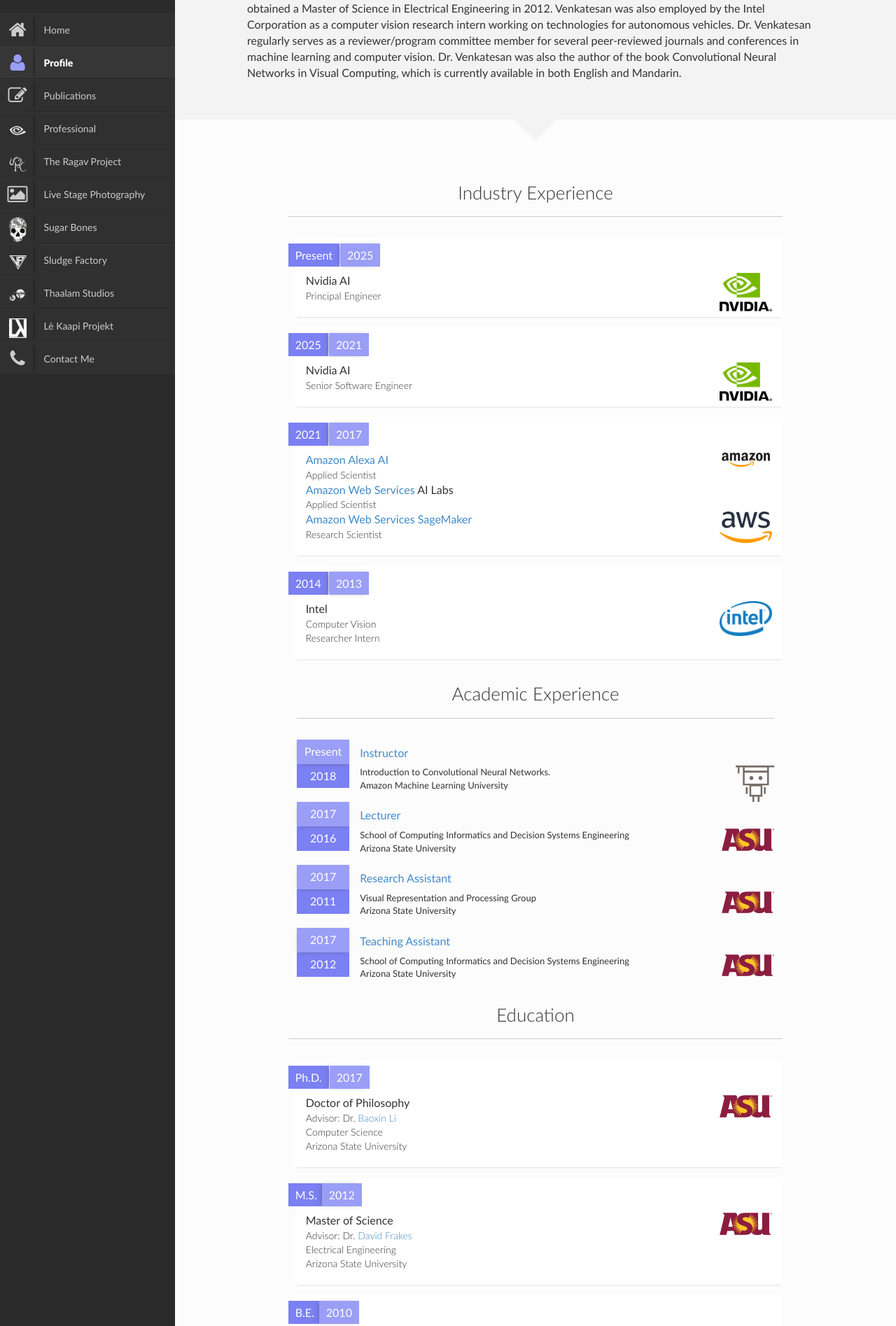
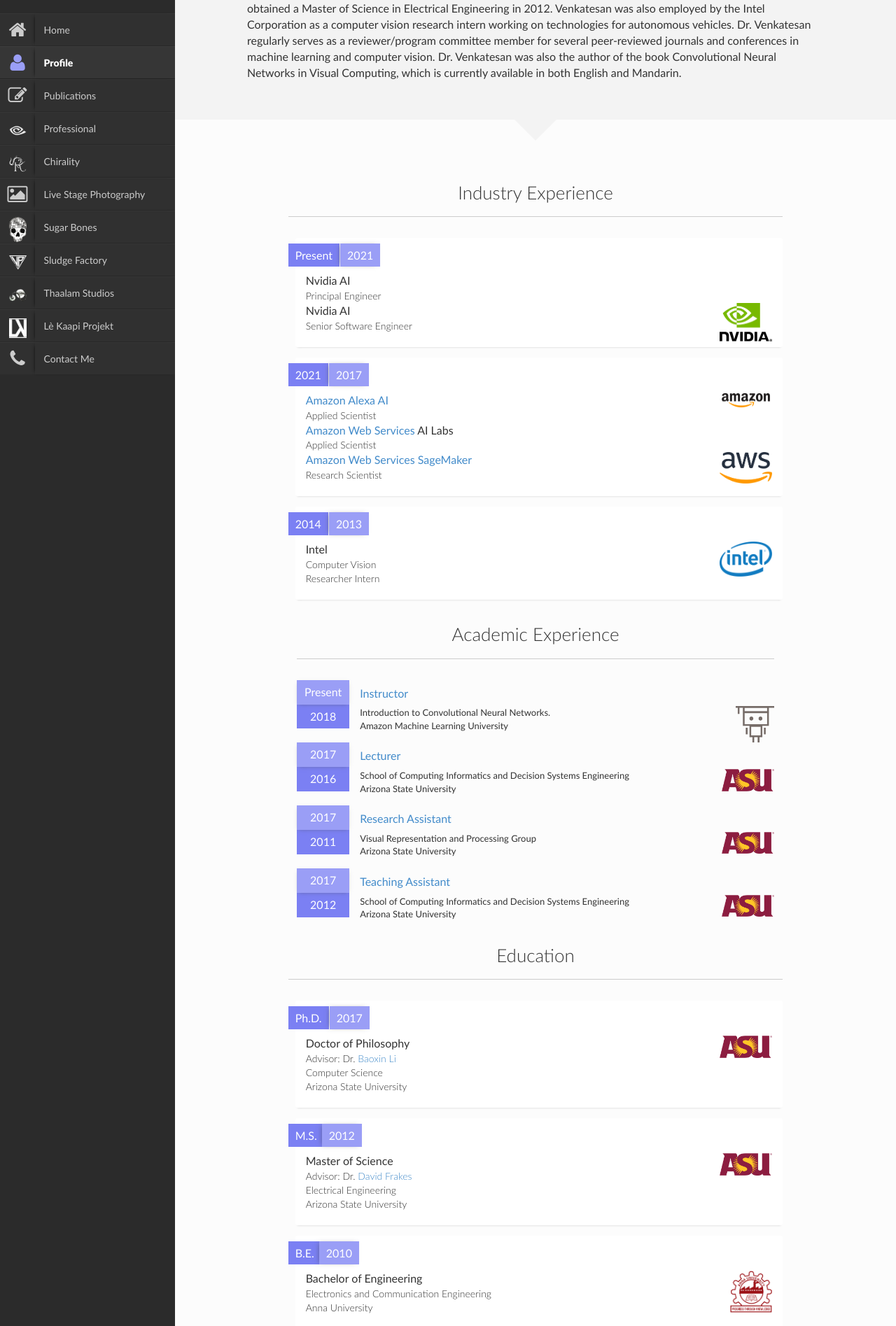
Before and after one commit to ragavvenkatesan/ragavvenkatesan.github.io, a Jekyll site: the page built from profile.html, in a window 1280 px wide. Shown: the part 376-2271 px from the top of the page at 70% size. Built offline with Jekyll 4.4.1, drawn with Linux system fonts in a browser that asks for light colours; nearby versions of some CDN libraries.

Commit message:
changed to chirality

```diff
--- a/_includes/sidebar.html
+++ b/_includes/sidebar.html
@@ -68,7 +68,7 @@
             {% endif %}
             <a href="{{site.url}}/epk">
               <div class="icon"><img width="25em" src="{{site.url}}/img/personal/ragav-logo.png"></div>
-              <div class="text">The Ragav Project</div>
+              <div class="text">Chirality</div>
             </a>
           </li>
 
--- a/profile.html
+++ b/profile.html
@@ -42,25 +42,13 @@
                         <li>
                             <div class="dy">
                                 <span class="degree">Present</span>
-                                <span class="year">2025</span>
+                                <span class="year">2021</span>
                             </div>
 
                             <div class="description">
-                                <img alt="image" src="img/nvidia.png" width="75em" height="auto" align="right"
-                                    class="img-responsive">
                                 <p class="what"><a href="{{site.url}}/nvidia.html"></a>Nvidia AI</a></p>
                                 <p class="where">Principal Engineer<br></p>
                             </div>
-                        </li>
-                    </ul>
-
-                    <ul class="ul-card">
-                        <li>
-                            <div class="dy">
-                                <span class="degree">2025</span>
-                                <span class="year">2021</span>
-                            </div>
-
                             <div class="description">
                                 <img alt="image" src="img/nvidia.png" width="75em" height="auto" align="right"
                                     class="img-responsive">
```
